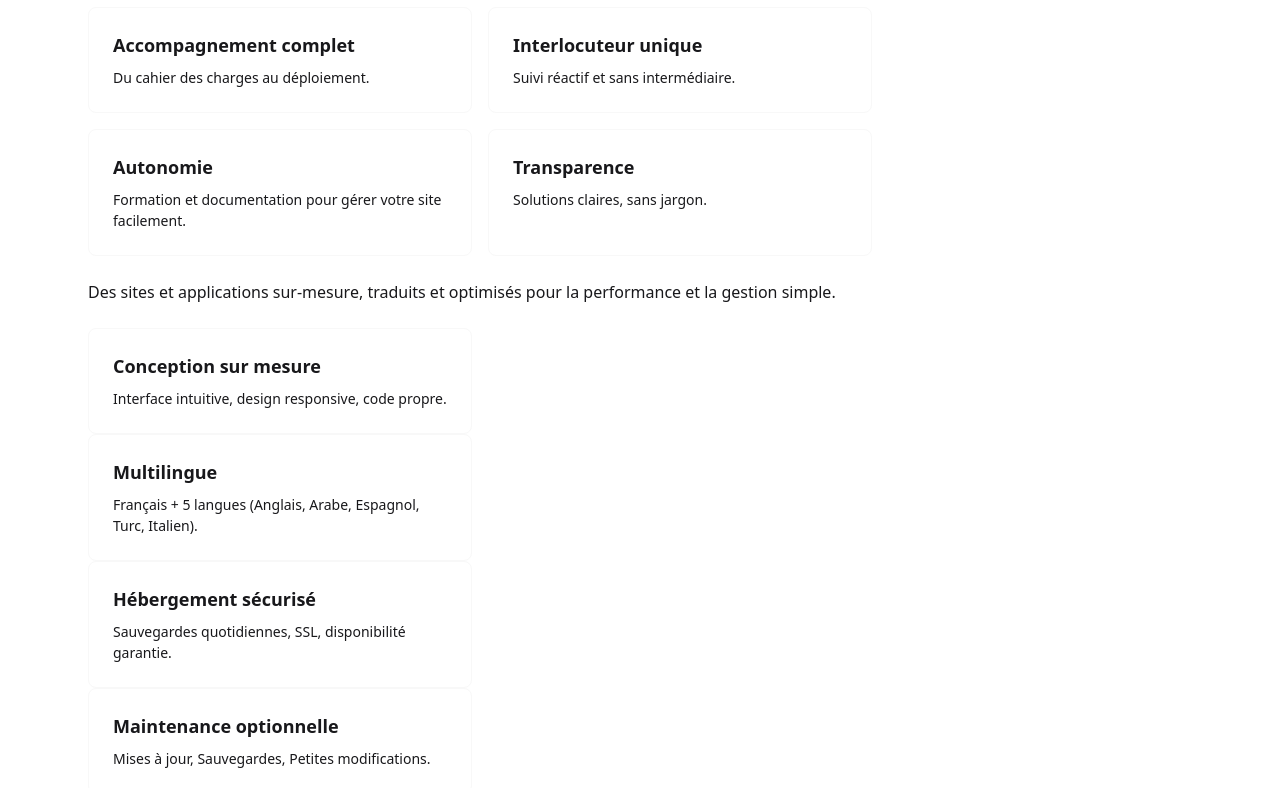
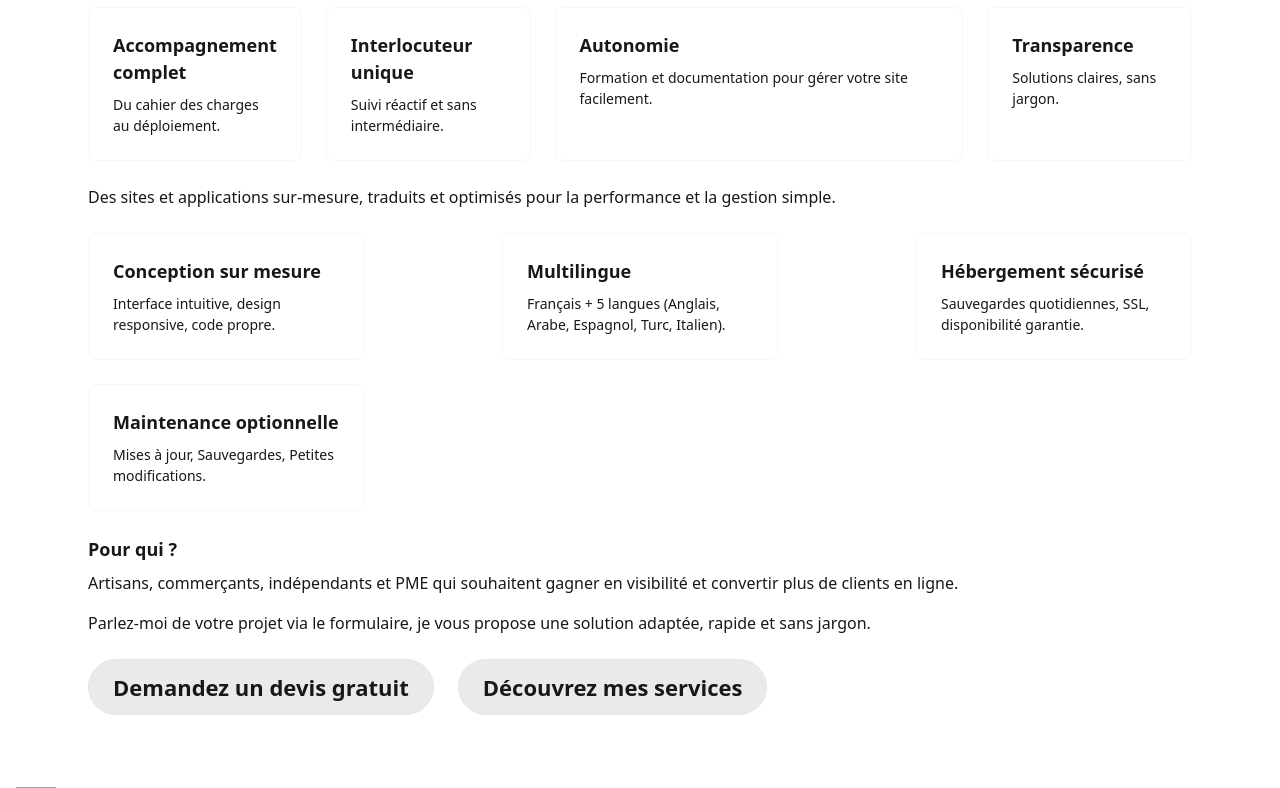
Before and after one commit to Seyfullah13/Chaindev, a Next.js app in the folder chaindev/: page / in a window 1280 px wide. Shown: the part 280-1068 px from the top of the page. Built offline with nearby package versions, Linux system fonts and the light colour scheme; grey boxes are pictures that could not be loaded.

Commit message:
Enhance Home page layout by updating headings and card structures for better readability; adjust button styles for improved accessibility. Update Navbar to include direct link to Portfolio.

```diff
--- a/chaindev/src/app/components/Navbar.js
+++ b/chaindev/src/app/components/Navbar.js
@@ -38,7 +38,7 @@ export default function Navbar() {
         <ul className="menu menu-horizontal px-1 text-base-content transition-colors duration-200 flex items-center space-x-1">
           <li><a className={linkCommonClasses} href="../whoami">Qui suis-je?</a></li>
           <li><a className={linkCommonClasses} href="../prestations">Prestations</a></li>
-          <li><a className={linkCommonClasses}>Portfolio</a></li>
+          <li><a className={linkCommonClasses} href="https://www.seyfullah-ozdal.fr">Portfolio</a></li>
           <li><a className={linkCommonClasses} href="../contact">Contact</a></li>
         </ul>
       </div>
@@ -98,7 +98,7 @@ export default function Navbar() {
           >
             <li><a role="menuitem" className={linkCommonClasses} href="../whoami">Qui suis-je?</a></li>
             <li><a role="menuitem" className={linkCommonClasses} href="../prestations">Prestations</a></li>
-            <li><a role="menuitem" className={linkCommonClasses}>Portfolio</a></li>
+            <li><a role="menuitem" className={linkCommonClasses} href="https://www.seyfullah-ozdal.fr">Portfolio</a></li>
             <li><a role="menuitem" className={linkCommonClasses} href="../contact">Contact</a></li>
           </ul>
         </div>
--- a/chaindev/src/app/page.js
+++ b/chaindev/src/app/page.js
@@ -21,32 +21,32 @@ export default function Home() {
 
 
         <section aria-labelledby="engagements" className="mb-6">
-          <h3 id="engagements" className="text-lg font-semibold mb-4">Engagements</h3>
+          <h2 id="engagements" className="text-lg font-semibold mb-4"> Mes engagements</h2>
 
-          <div className="flex flex-col sm:flex-row flex-wrap gap-4 mb-6">
-            <div className="card card-border bg-base-100 w-full sm:w-96">
-              <div className="card-body">
-                <h4 className="card-title">Accompagnement complet</h4>
+          <div className="flex flex-col sm:flex-row  gap-6 mb-6 items-stretch">
+            <div className="card card-border bg-base-100 w-full sm:w-1/2 md:w-1/4">
+              <div className="card-body flex-1">
+                <h3 className="card-title">Accompagnement complet</h3>
                 <p>Du cahier des charges au déploiement.</p>
               </div>
             </div>
 
-            <div className="card card-border bg-base-100 w-full sm:w-96">
-              <div className="card-body">
+            <div className=" flex flex-col card card-border bg-base-100 w-full sm:w-1/2 md:w-1/4">
+              <div className="card-body flex-1">
                 <h4 className="card-title">Interlocuteur unique</h4>
                 <p>Suivi réactif et sans intermédiaire.</p>
               </div>
             </div>
 
-            <div className="card card-border bg-base-100 w-full sm:w-96">
-              <div className="card-body">
+            <div className=" flex flex-col card card-border bg-base-100 w-full sm:w-1/2 md: w-1/4">
+              <div className="card-body flex-1">
                 <h4 className="card-title">Autonomie</h4>
                 <p>Formation et documentation pour gérer votre site facilement.</p>
               </div>
             </div>
 
-            <div className="card card-border bg-base-100 w-full sm:w-96">
-              <div className="card-body">
+            <div className="  flex flex-col card card-border bg-base-100 w-full sm:w-1/2 md:w-1/4">
+              <div className="card-body flex-1">
                 <h4 className="card-title">Transparence</h4>
                 <p>Solutions claires, sans jargon.</p>
               </div>
@@ -57,28 +57,28 @@ export default function Home() {
           sur-mesure, traduits et optimisés pour la performance et la gestion simple.
         </p>
 
-          <section aria-labelledby="services" className="mb-6">
+          <section aria-labelledby="services" className="mb-6 flex flex-wrap justify-between gap-6">
 
-          <div className="card card-border bg-base-100 w-full sm:w-96">
-              <div className="card-body">
+          <div className=" flex flex-col card card-border bg-base-100 w-full sm:w-1/2 md:w-1/4">
+              <div className="card-body flex-1">
                 <h4 className="card-title">Conception sur mesure</h4>
                 <p>Interface intuitive, design responsive, code propre.</p>
               </div>
             </div>
-            <div className="card card-border bg-base-100 w-full sm:w-96">
-              <div className="card-body">
+            <div className=" flex flex-col card card-border bg-base-100 w-full sm:w-1/2 md:w-1/4">
+              <div className="card-body flex-1">
                 <h4 className="card-title">Multilingue</h4>
                 <p>Français + 5 langues (Anglais, Arabe, Espagnol, Turc, Italien).</p>
               </div>
             </div>
-            <div className="card card-border bg-base-100 w-full sm:w-96">
-              <div className="card-body">
+            <div className=" flex flex-col card card-border bg-base-100 w-full sm:w-1/2 md:w-1/4">
+              <div className="card-body flex-1">
                 <h4 className="card-title">Hébergement sécurisé</h4>
                 <p>Sauvegardes quotidiennes, SSL, disponibilité garantie.</p>
               </div>
             </div>
-            <div className="card card-border bg-base-100 w-full sm:w-96">
-              <div className="card-body">
+            <div className=" flex flex-col card card-border bg-base-100 w-full sm:w-1/2 md:w-1/4">
+              <div className="card-body flex-1">
                 <h4 className="card-title">Maintenance optionnelle </h4>
                 <p>Mises à jour, Sauvegardes, Petites modifications.</p>
               </div>
@@ -96,12 +96,12 @@ export default function Home() {
             adaptée, rapide et sans jargon.
           </p>
 
-          <div className="flex flex-col sm:flex-row gap-3">
-          <Link href="/contact" className="btn btn-soft btn-xs sm:btn-sm md:btn-md lg:btn-lg xl:btn-xl">
+          <div className="flex flex-col sm:flex-row gap-6 ">
+          <Link href="/contact" className="btn btn-soft btn-xs sm:btn-sm md:btn-md lg:btn-lg xl:btn-xl rounded-full">
   Demandez un devis gratuit
 </Link>
 
-<Link href="/prestations" className="btn btn-soft btn-xs sm:btn-sm md:btn-md lg:btn-lg xl:btn-xl">
+<Link href="/prestations" className="btn btn-soft btn-xs sm:btn-sm md:btn-md lg:btn-lg xl:btn-xl rounded-full">
   Découvrez mes services
 </Link>
 
```
